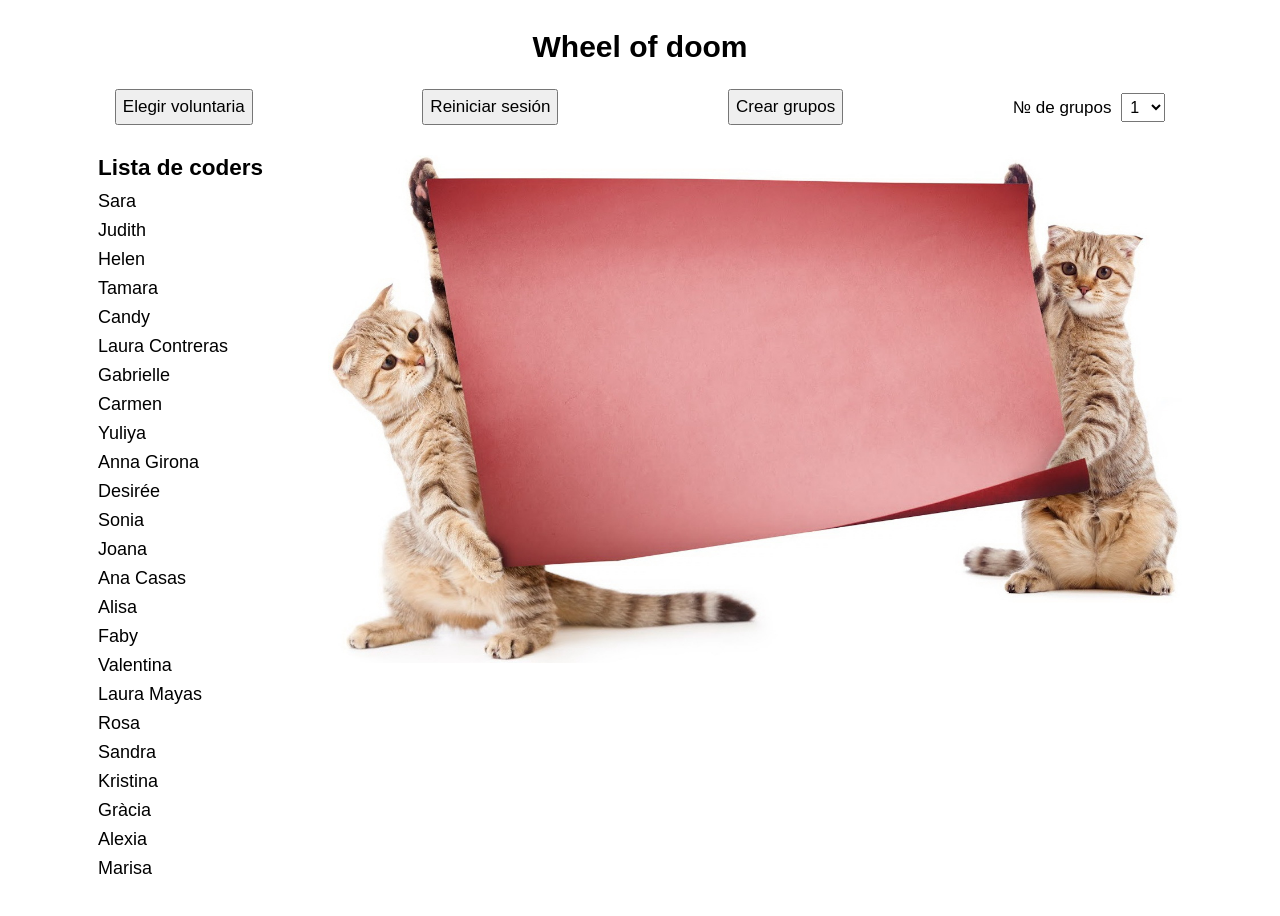
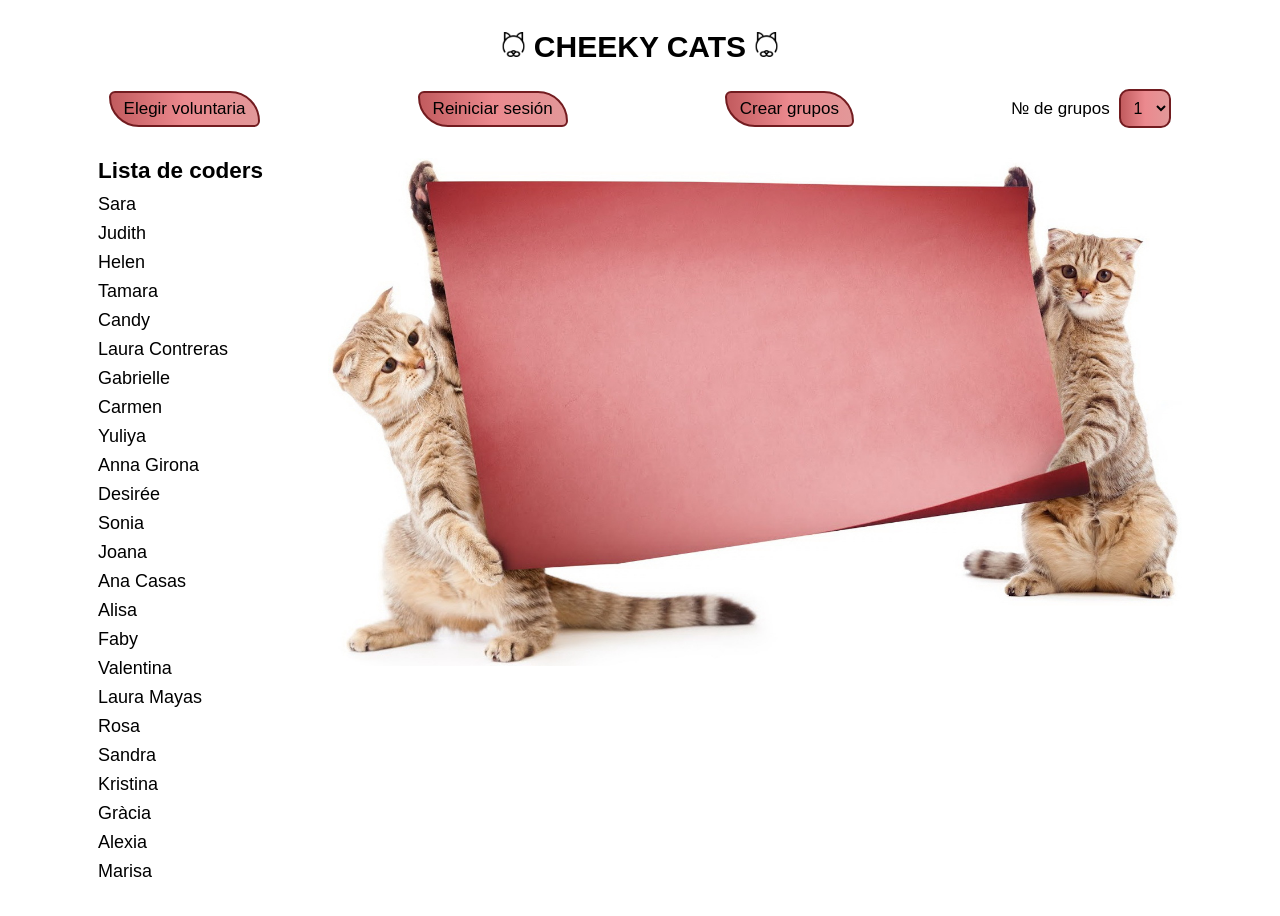
Before and after one commit to joanalr1968/wheel-of-doom, a plain HTML site: page index.html in a window 1280 px wide. Drawn offline with nearby package versions, Linux system fonts and the light colour scheme.

Commit message:
cambio en botones

```diff
--- a/index.html
+++ b/index.html
@@ -5,7 +5,8 @@
 	<meta charset="UTF-8">
 	<meta http-equiv="X-UA-Compatible" content="IE=edge">
 	<meta name="viewport" content="width=device-width, initial-scale=1.0">
-	<title>Document</title>
+	<title>CHEEKY CATS</title>
+    <link rel="shortcut icon" href="/img/mascara-de-gato.ico">
 	<link rel="stylesheet" href="style.css">
 	<script src="https://ajax.googleapis.com/ajax/libs/jquery/3.5.1/jquery.min.js"></script>
 	<script src="main.js"></script>
@@ -15,14 +16,14 @@
 <body>
 	<header>
 		<h1>
-			Wheel of doom
+		<img class="mascara" src="/img/mascara-de-gato.ico" alt="máscara de gato"/>  CHEEKY CATS  <img class="mascara" src="/img/mascara-de-gato.ico" alt="máscara de gato"/>
 		</h1>
 	</header>
 	<main class="container">
 		<div class="buttons">
-			<button>Elegir voluntaria</button>
-			<button>Reiniciar sesión</button>
-			<button>Crear grupos</button>
+			<button class="btn">Elegir voluntaria</button>
+			<button class="btn">Reiniciar sesión</button>
+			<button class="btn">Crear grupos</button>
 			<form class="form" action="#">
 				<label class="number-of-groups" for="select">№ de grupos</label>
 				<select class="select" name="select">
--- a/style.css
+++ b/style.css
@@ -15,10 +15,17 @@ h1 {
 	text-align: center;
 }
 
-.buttons {
-	display: flex;
-	justify-content: space-around;
-	margin: 20px 0px;
+.mascara {
+	width: 25px;
+}
+
+
+
+.btn {
+	background: linear-gradient(to right, #c25b5e, #eb898e, #e29899);
+	border-radius: 10px 50px;
+	border: 2px solid #721c20;
+
 }
 
 .content {
@@ -36,7 +43,7 @@ h1 {
 }
 
 .buttons button {
-	padding: 6px;
+	padding: 6px 13px;
 	font-size: 17px;
 }
 
@@ -46,7 +53,10 @@ h1 {
 
 .select {
 	font-size: 16px;
-	padding: 4px 0 4px 4px;
+	padding: 8px 2px 8px 8px;
+	background: linear-gradient(to right, #c25b5e, #eb898e, #e29899);
+	border-radius: 10px;
+	border: 2px solid #721c20;
 }
 
 .number-of-groups {
```
